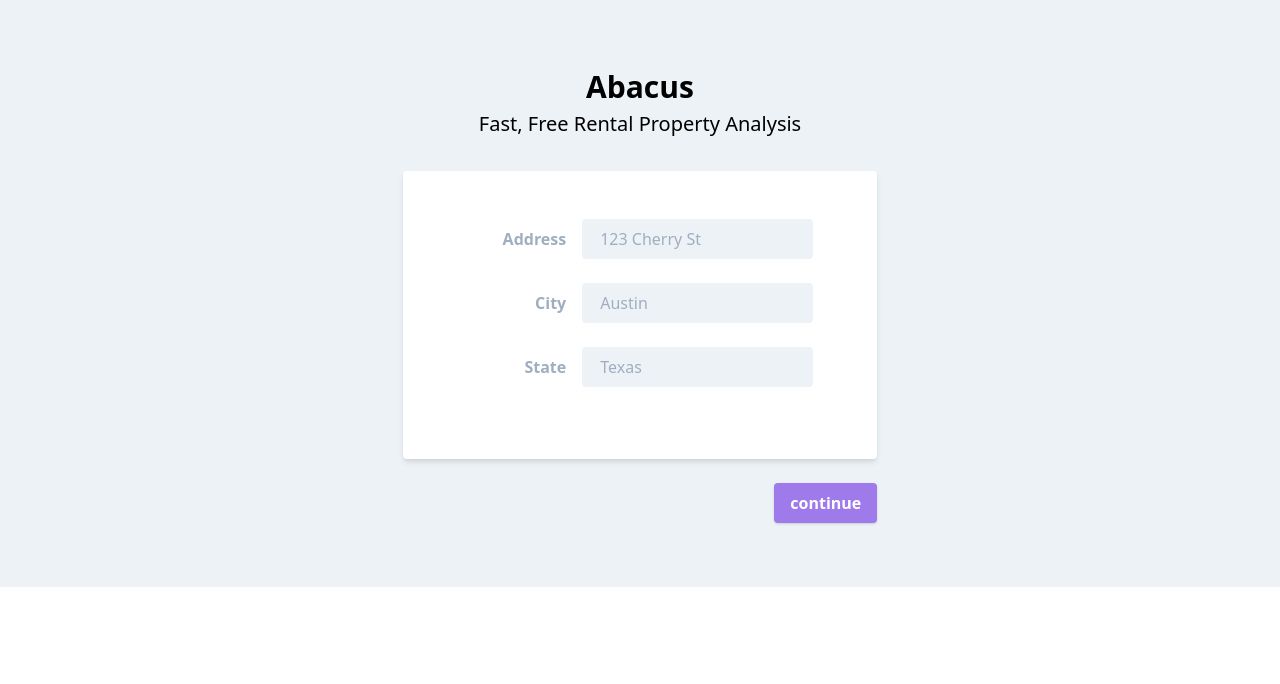
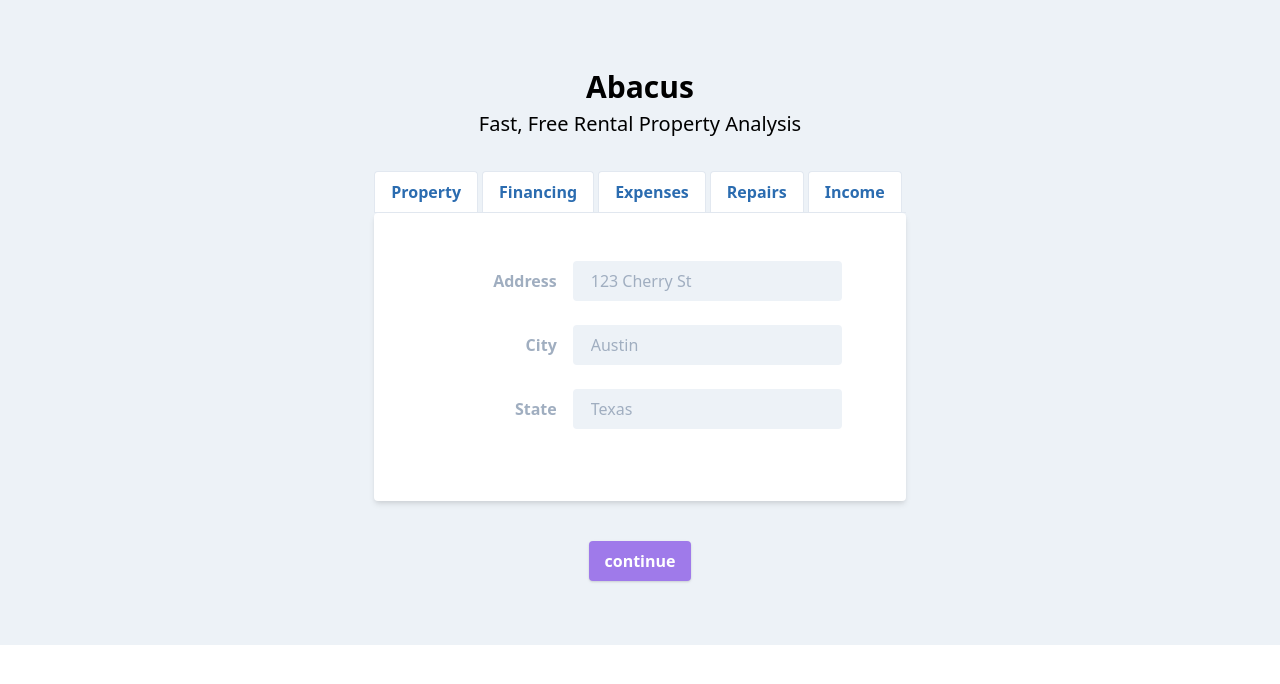
Before and after one commit to Sharode/Abacus-old, a React (Create React App) app: page / in a window 1280 px wide. Shown: the top 684 px of the page. Built offline with nearby package versions, Linux system fonts and the light colour scheme.

Commit message:
added navbar on top on form

```diff
--- a/src/components/Form.js
+++ b/src/components/Form.js
@@ -1,8 +1,11 @@
-import React, { useState, Fragment } from 'react'
+import React, { useState } from 'react'
 import { FIELDS } from '../constants/index'
 import { FormSection } from './FormSection'
 import { Results } from './Results'
 import { Continue, Back, Submit } from './Buttons'
+import { NavForm } from './NavForm'
+
+import { CashFlow } from '../helpers/Calculations'
 
 
 
@@ -48,7 +51,6 @@ export const Form = () => {
 
     const results = { income, repairs, financing, property, expenses }
 
-
     const nextStep = () => {
         if (step <= 5) {
             setStep(prev => prev + 1)
@@ -59,7 +61,6 @@ export const Form = () => {
         if (step !== 1) {
             setStep(prev => prev - 1)
         }
-
     }
 
     const handleChange = (e, para) => {
@@ -69,7 +70,6 @@ export const Form = () => {
                 setProperty({ ...property, [e.target.name]: e.target.value })
                 break
             case 'income':
-                console.log(e.target.name)
                 setIncome({ ...income, [e.target.name]: e.target.value })
                 break
             case 'repairs':
@@ -79,27 +79,37 @@ export const Form = () => {
                 setExpenses({ ...expenses, [e.target.name]: e.target.value })
                 break
             case 'financing':
-
                 setFinancing({ ...financing, [e.target.name]: e.target.value })
                 break
+            default:
+                throw new Error()
         }
-
-
     }
 
     const handleSubmit = (e) => {
+        e.preventDefault()
         setStep(6)
-        e.preventDefault()
-        console.log(results)
+        const fifty = CashFlow(income)
+        console.log(fifty)
     }
 
-
+    const NavClick = (e) => {
+        const { id } = e.target
+        // eslint-disable-next-line
+        if (step == id) return null
+        setStep(parseInt(id))
+    }
 
     const fieldVal = step === 1 ? 'property' : step === 2 ? 'financing' : step === 3 ? 'expenses' : step === 4 ? 'repairs' : step === 5 ? 'income' : null
 
     return (
+        <div>
+
+            {step === 6 ? null : (
+                <div>
+                    <NavForm handleClick={NavClick} />
                     <form onSubmit={(e) => handleSubmit(e)}>
-            {step === 6 ? null : (
+
                         <div>
                             <FormSection
                                 nextStep={nextStep}
@@ -109,20 +119,20 @@ export const Form = () => {
                                 parameter={fieldVal}
                                 fields={FIELDS[fieldVal]}
                             />
-                    <div>
+                            <div className="flex justify-around">
                                 {step !== 1 && <Back handleClick={previousStep} />}
                                 {step <= 4 && <Continue handleClick={nextStep} />}
                                 {step === 5 && <Submit handleClick={handleSubmit} />}
 
                             </div>
+                        </div>
+                    </form>
                 </div>)
             }
-
             {step !== 6 ? null :
                 <Results values={results} />
             }
-
-        </form>
+        </div>
 
     )
 }
--- /dev/null
+++ b/src/components/NavForm.js
@@ -0,0 +1,46 @@
+import React from 'react'
+
+
+const BtnClass = `bg-white inline-block border-l border-t border-r rounded-t py-2 px-4 text-blue-700 font-semibold`
+
+
+export const NavForm = ({ handleClick }) => {
+
+    return (
+        <nav>
+            <ul className="flex border-b">
+                <li className="-mb-px mr-1">
+                    <button
+                        id="1"
+                        onClick={(e) => handleClick(e)}
+                        className={BtnClass} href="#">Property</button>
+                </li>
+                <li className="mr-1">
+                    <button
+                        id="2"
+                        onClick={(e) => handleClick(e)}
+                        className={BtnClass} href="#">Financing</button>
+                </li>
+                <li className="mr-1">
+                    <button
+                        id="3"
+                        onClick={(e) => handleClick(e)}
+                        className={BtnClass} href="#">Expenses</button>
+                </li>
+                <li className="mr-1">
+                    <button
+                        id="4"
+                        onClick={(e) => handleClick(e)}
+                        className={BtnClass} href="#">Repairs</button>
+                </li>
+                <li className="mr-1">
+                    <button
+                        id="5"
+                        onClick={(e) => handleClick(e)}
+                        className={BtnClass} href="#">Income</button>
+                </li>
+            </ul>
+        </nav>
+    )
+
+}
--- /dev/null
+++ b/src/helpers/Calculations.js
@@ -0,0 +1,4 @@
+export const CashFlow = ({ Amount, Other }) => {
+    const monthlyIncome = parseInt(Amount) + parseInt(Other)
+    return monthlyIncome
+}
```
Also changed, not shown: src/components/Step1.js (deleted), src/components/Step2.js (deleted), src/components/Step3.js (deleted), 1 other file (tests, documents, lock files or other folders). Lines whose indentation alone changed are shown as unchanged.
